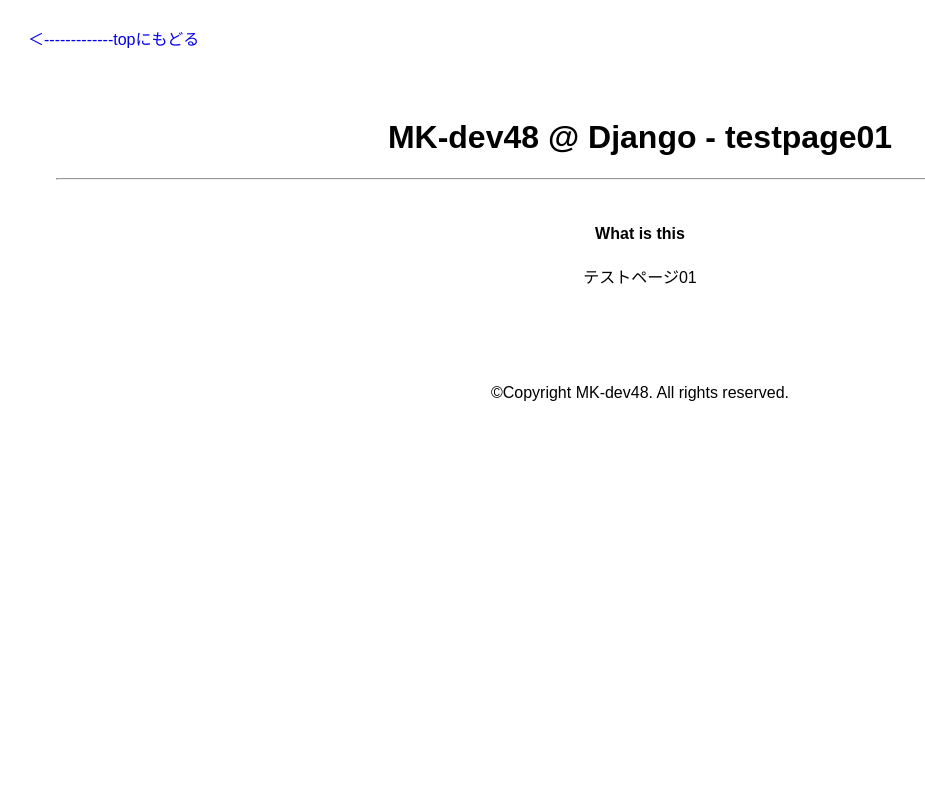
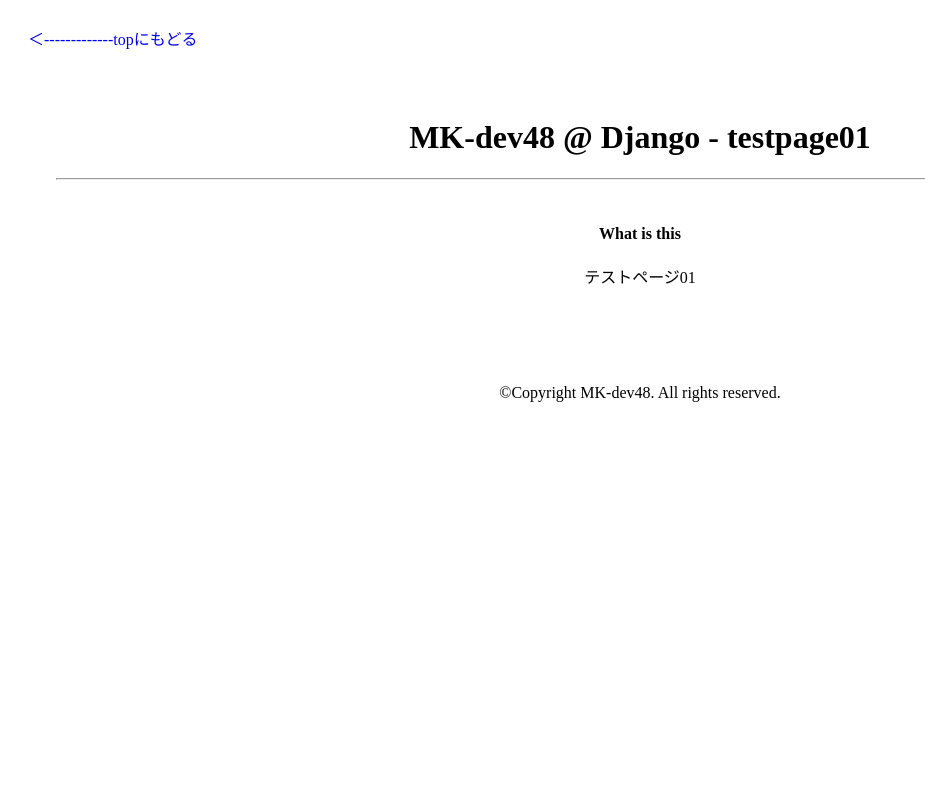
Before and after one commit to MK-dev48/freespace_django, a Django app: page /testpage01/ in a window 1280 px wide. Shown: the whole page, without its empty margins (0-925 px from the left). Run offline with Django 3.2, Linux system fonts and the light colour scheme.

Commit message:
font....

```diff
--- a/app01/static/css/style.css
+++ b/app01/static/css/style.css
@@ -21,7 +21,7 @@
 
 html {
     font-size: medium;
-    font-family: sans-serif;
+    font-family: 'M PLUS Rounded 1c';
 }
 
 
--- a/app01/templates/app01/mkdev48base.html
+++ b/app01/templates/app01/mkdev48base.html
@@ -3,9 +3,7 @@
     <head>
         <title>MK-dev48 @ Django - {% block pagename %} {% endblock %}</title>
         <link rel="stylesheet" href="{% static 'css/style.css' %}">
-        <link rel="preconnect" href="https://fonts.googleapis.com">
-        <link rel="preconnect" href="https://fonts.gstatic.com" crossorigin>
-        <link href="https://fonts.googleapis.com/css2?family=M+PLUS+Rounded+1c:wght@500&display=swap" rel="stylesheet">
+
     </head>
     <body>
         <br>
```
